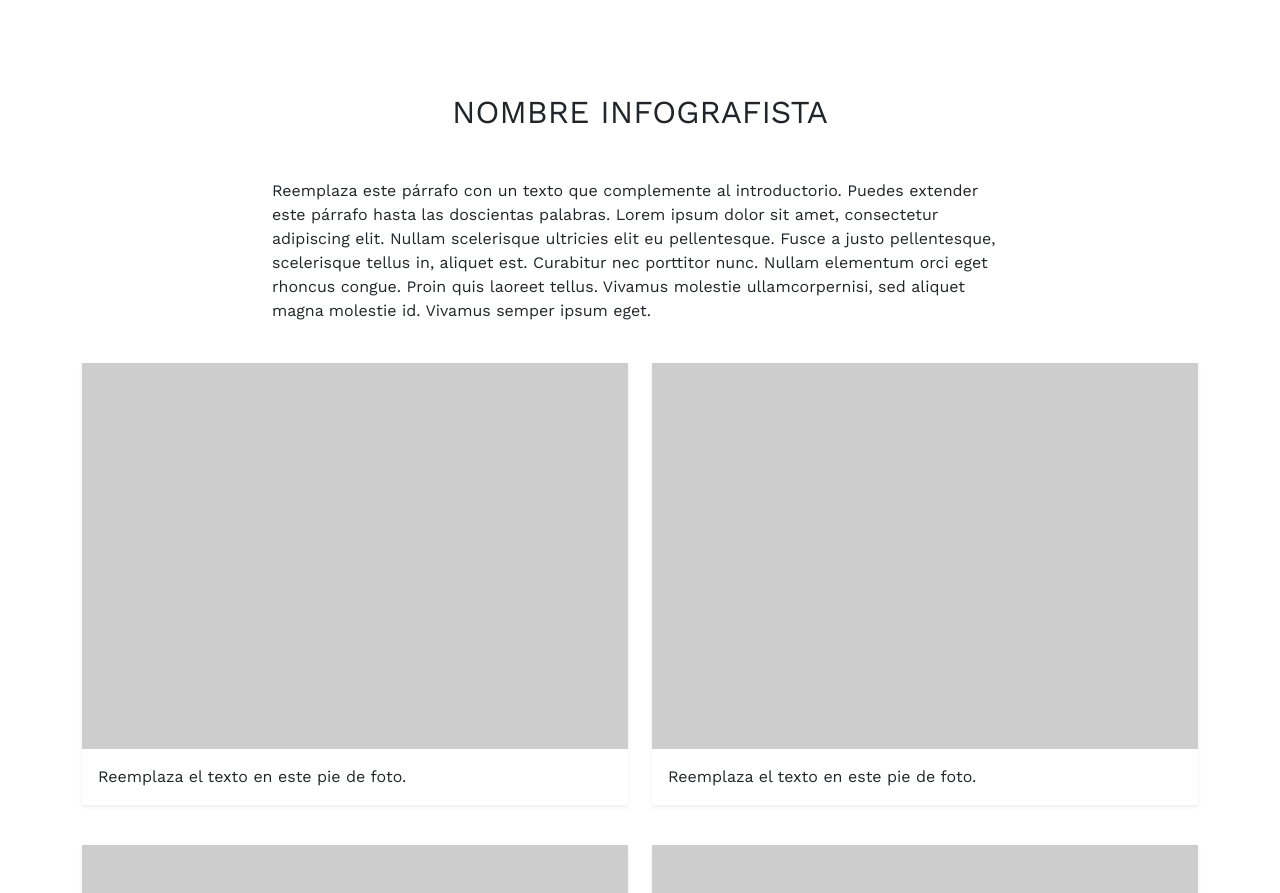
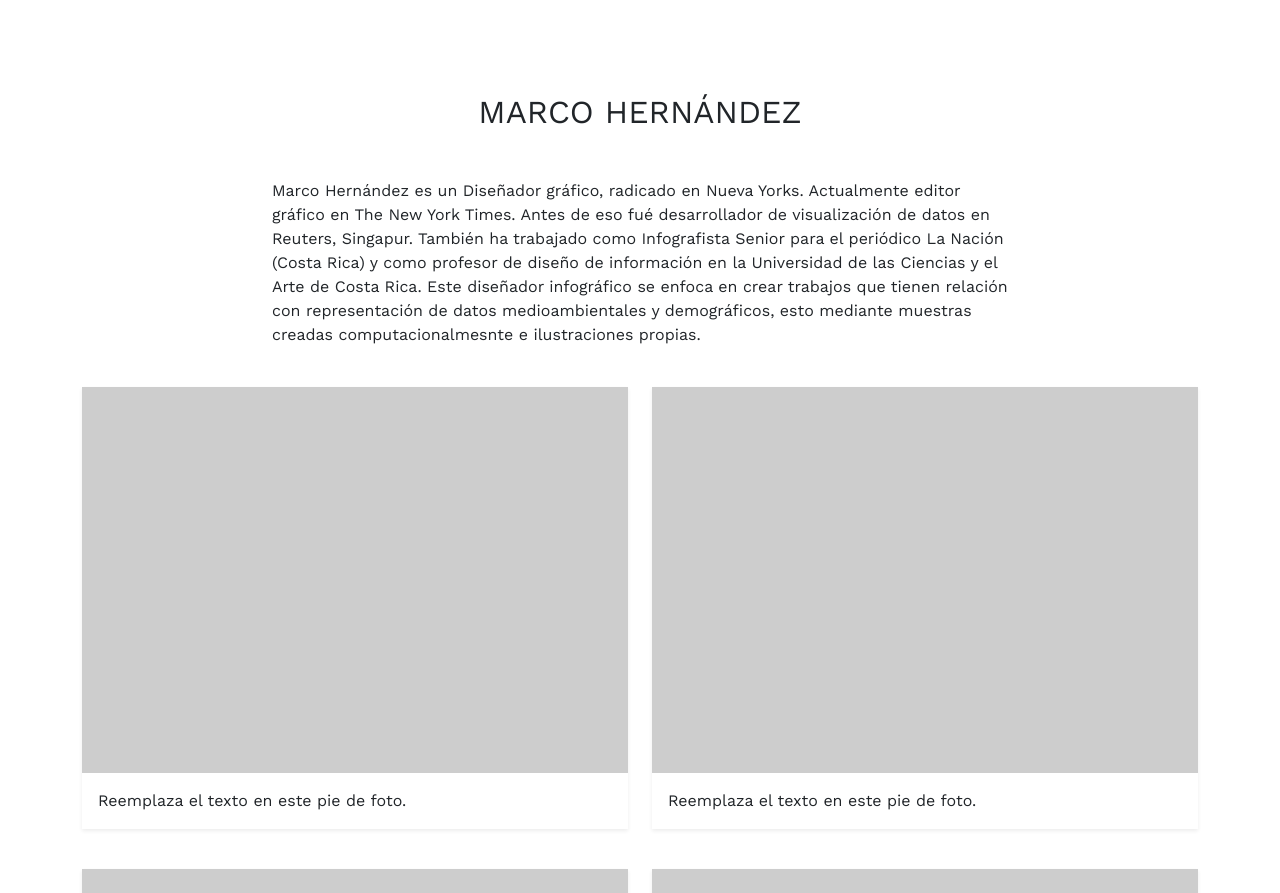
Before and after one commit to nvalerallaque/infodigital-clase-01, a plain HTML site: page index.html in a window 1280 px wide. Shown: the part 1668-2561 px from the top of the page. Drawn offline with nearby package versions, Linux system fonts and the light colour scheme.

Commit message:
Update index.html

```diff
--- a/index.html
+++ b/index.html
@@ -66,8 +66,8 @@
             </div>
             <div class="row g-4 pb-5">
                 <div class="col-sm-11 col-md-10 col-lg-9 col-xl-8 col-xxl-7 mx-auto">
-                    <h2 class="text-center my-5">NOMBRE INFOGRAFISTA</h2>
-                    <p">Reemplaza este párrafo con un texto que complemente al introductorio. Puedes extender este párrafo hasta las doscientas palabras. Lorem ipsum dolor sit amet, consectetur adipiscing elit. Nullam scelerisque ultricies elit eu pellentesque. Fusce a justo pellentesque, scelerisque tellus in, aliquet est. Curabitur nec porttitor nunc. Nullam elementum orci eget rhoncus congue. Proin quis laoreet tellus. Vivamus molestie ullamcorpernisi, sed aliquet magna molestie id. Vivamus semper ipsum eget.</p>
+                    <h2 class="text-center my-5">MARCO HERNÁNDEZ</h2>
+                    <p">Marco Hernández es un Diseñador gráfico, radicado en Nueva Yorks. Actualmente editor gráfico en The New York Times. Antes de eso fué desarrollador de visualización de datos en Reuters, Singapur. También ha trabajado como Infografista Senior para el periódico La Nación (Costa Rica) y como profesor de diseño de información en la Universidad de las Ciencias y el Arte de Costa Rica. Este diseñador infográfico se enfoca en crear trabajos que tienen relación con representación de datos medioambientales y demográficos, esto mediante muestras creadas computacionalmesnte e ilustraciones propias.</p>
                 </div>
                 <!--primera imagen-->
                 <div class="col-12 col-sm-6">
```
